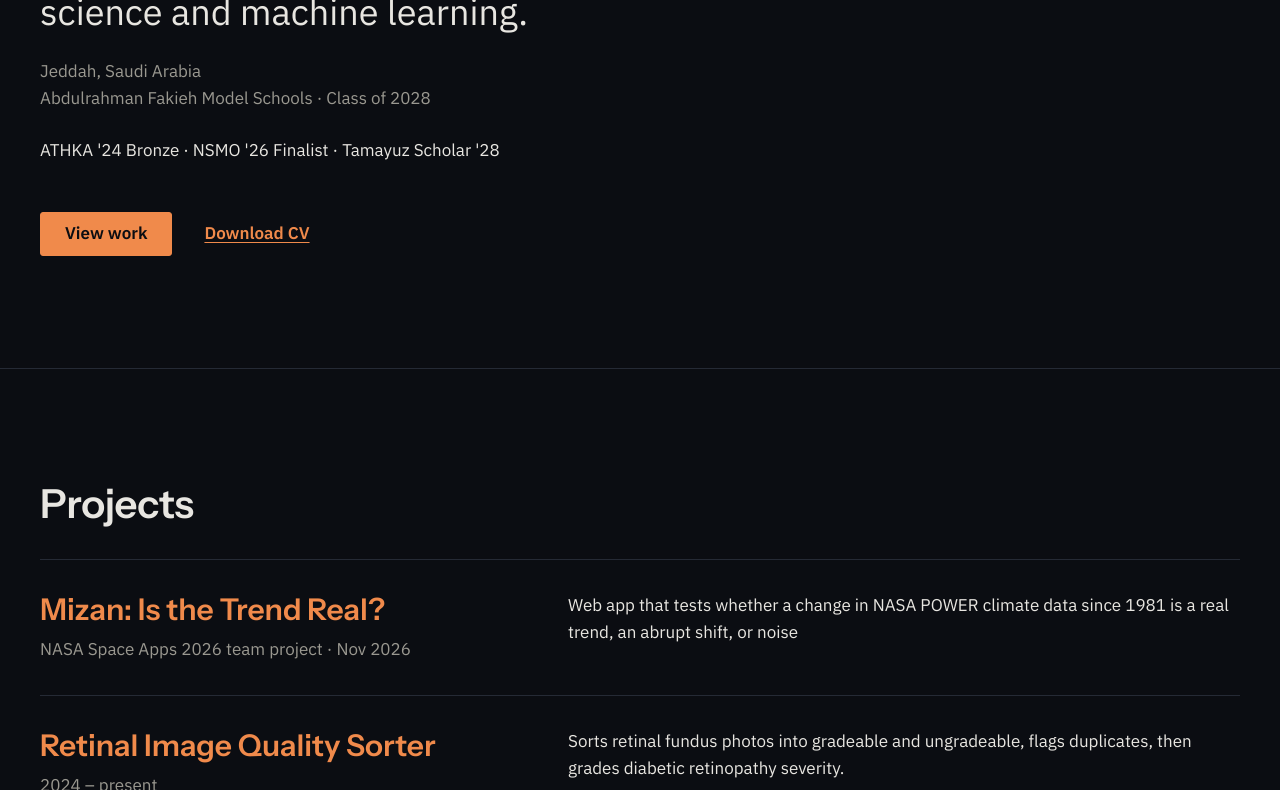
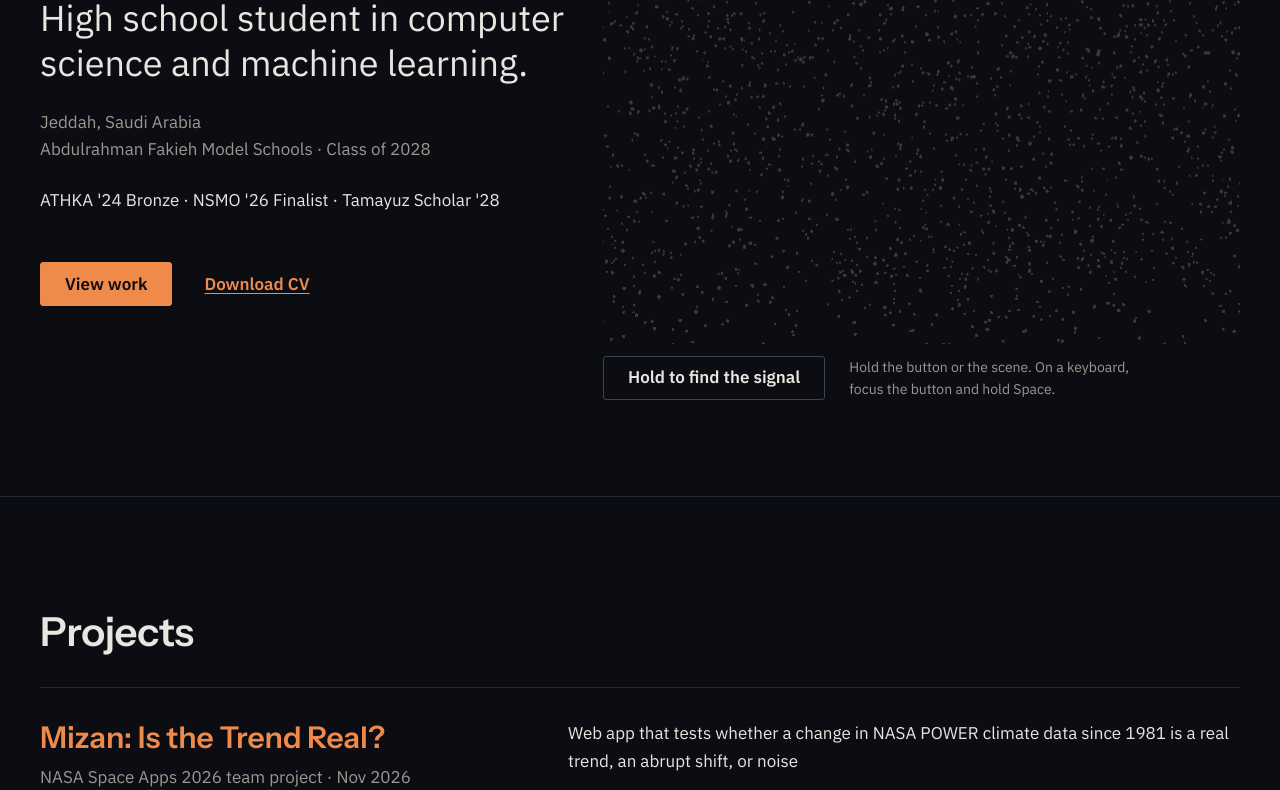
Before and after one commit to Kuriyeatsuchi/kuriyeatsuchi.github.io, an Astro site: page / in a window 1280 px wide. Shown: the part 358-1148 px from the top of the page. Built offline with nearby package versions, Linux system fonts and the light colour scheme; Astro itself is replaced by a stand-in of ours.

Commit message:
Hero: noise that assembles into the eye (three.js / R3F island)
About 2,800 points morph between a noise cloud and the eye in a GLSL shader.
Hold the button, the scene or Space to form it; then it follows the cursor and
the pupil widens over "View work". Loads with client:idle, dpr [1, 1.5],
pauses off screen and when the tab is hidden; reduced motion shows the formed
eye with no animation. Adds @astrojs/react, react, three and R3F (drei is
installed but not imported).

```diff
--- a/astro.config.mjs
+++ b/astro.config.mjs
@@ -1,10 +1,13 @@
 // @ts-check
 import { defineConfig } from 'astro/config';
+import react from '@astrojs/react';
 
 // Static output only (GitHub Pages). Served from the apex custom domain, so no `base`.
 export default defineConfig({
   site: 'https://yousefalsharif.me',
   output: 'static',
+  // React only for the hero 3D island (CLAUDE.md stack).
+  integrations: [react()],
   trailingSlash: 'ignore',
   // CSS is ~3 KB gzipped: inline it to remove render-blocking requests (faster LCP on mobile).
   build: { inlineStylesheets: 'always' },
--- a/src/components/Hero.astro
+++ b/src/components/Hero.astro
@@ -1,8 +1,11 @@
 ---
+import HeroEye from './HeroEye.tsx';
 import { identity, proofChips, ui } from '../content/site';
 ---
 <section class="hero" aria-labelledby="hero-title">
   <div class="container">
+    <div class="hero__grid wide">
+      <div class="hero__text">
         <h1 id="hero-title" class="hero__name">{identity.name}</h1>
         {identity.tagline && <p class="hero__tagline">{identity.tagline}</p>}
         <p class="hero__subline">
@@ -34,7 +37,7 @@ import { identity, proofChips, ui } from '../content/site';
         }
 
         <div class="hero__actions">
-      <a class="btn btn-primary" href="#projects">{ui.hero.viewWork}</a>
+          <a id="view-work" class="btn btn-primary" href="#projects">{ui.hero.viewWork}</a>
           {
             identity.cvHref && (
               <a class="hero__cv" href={identity.cvHref} download>
@@ -44,22 +47,52 @@ import { identity, proofChips, ui } from '../content/site';
           }
         </div>
       </div>
+
+      <div class="hero__scene">
+        <HeroEye client:idle labels={ui.heroEye} />
+      </div>
+    </div>
+  </div>
 </section>
 
 <style>
   .hero {
-    padding-block: clamp(48px, 12vw, 144px) clamp(64px, 10vw, 112px);
+    padding-block: clamp(40px, 8vw, 96px) clamp(48px, 8vw, 96px);
+  }
+
+  .hero__grid {
+    display: grid;
+    gap: var(--space-6);
+  }
+
+  @media (min-width: 960px) {
+    .hero__grid {
+      grid-template-columns: minmax(0, 5fr) minmax(0, 6fr);
+      align-items: center;
+      min-height: min(72vh, 680px);
+    }
+  }
+
+  /* Reserves the scene's space before the 3D island loads (no layout shift). */
+  .hero__scene {
+    height: 380px;
+  }
+
+  @media (min-width: 960px) {
+    .hero__scene {
+      height: min(72vh, 620px);
+    }
   }
 
   /* The tagline says what Yousef does, so it sits right under the name and is
      nearly as large; the name is kept a step smaller than other page titles. */
   .hero__name {
-    font-size: clamp(2.25rem, 6vw, 3.25rem);
+    font-size: clamp(2.25rem, 6vw, 3.5rem);
     letter-spacing: -0.02em;
   }
 
   .hero__tagline {
-    font-size: clamp(1.5rem, 3.6vw, 2.25rem);
+    font-size: clamp(1.5rem, 3.4vw, 2.25rem);
     line-height: 1.25;
     margin-top: var(--space-3);
     text-wrap: balance;
--- /dev/null
+++ b/src/components/HeroEye.tsx
@@ -0,0 +1,354 @@
+/**
+ * Hero scene: noise that assembles into the eye.
+ *
+ * How it works, in plain English:
+ * - About 2,800 points each have two homes: a drifting spot in a noise cloud, and a spot on
+ *   the eye (white of the eye, iris rings, a few vessels). A shader moves every point
+ *   between its two homes by one number, `uP`, from 0 (noise) to 1 (eye).
+ * - Holding the button, the scene, or Space raises `uP`; letting go lowers it. When it
+ *   reaches 1 the eye stays formed until the visitor scatters it again.
+ * - Once formed, the eye turns toward the cursor, and the pupil widens while the pointer
+ *   is over "View work" (the iris points are placed in the shader, so the pupil can change size).
+ * - The render loop stops when the hero is off screen or the tab is hidden.
+ *   With reduced motion the eye is shown already formed and nothing moves.
+ */
+
+import { Canvas, useFrame } from '@react-three/fiber';
+import { useEffect, useMemo, useRef, useState } from 'react';
+import * as THREE from 'three';
+
+interface Labels {
+  hold: string;
+  scatter: string;
+  hint: string;
+}
+
+interface Shared {
+  p: number;
+  holding: boolean;
+  locked: boolean;
+  look: THREE.Vector2;
+  lookTarget: THREE.Vector2;
+  pupil: number;
+  pupilTarget: number;
+  reduced: boolean;
+  onLock: () => void;
+}
+
+function rng(seed: number): () => number {
+  let a = seed >>> 0;
+  return () => {
+    a = (a + 0x6d2b79f5) >>> 0;
+    let t = a;
+    t = Math.imul(t ^ (t >>> 15), t | 1);
+    t ^= t + Math.imul(t ^ (t >>> 7), t | 61);
+    return ((t ^ (t >>> 14)) >>> 0) / 4294967296;
+  };
+}
+
+const R = 1.25;
+const IRIS = 0.42;
+
+/** Kind: 0 = white of the eye, 1 = iris (placed in the shader), 2 = vessel. */
+function buildGeometry(): THREE.BufferGeometry {
+  const r = rng(7);
+  const noise: number[] = [];
+  const eye: number[] = [];
+  const iris: number[] = [];
+  const kind: number[] = [];
+  const delay: number[] = [];
+  const add = (x: number, y: number, z: number, k: number, it = 0, ir = 0): void => {
+    noise.push((r() - 0.5) * 7, (r() - 0.5) * 4.2, (r() - 0.5) * 3);
+    eye.push(x, y, z);
+    iris.push(it, ir);
+    kind.push(k);
+    delay.push(r() * 0.3);
+  };
+
+  // White of the eye: a Fibonacci sphere, minus the cap where the iris sits (facing +z).
+  const n = 1900;
+  const golden = Math.PI * (3 - Math.sqrt(5));
+  for (let i = 0; i < n; i++) {
+    const y = 1 - ((i + 0.5) / n) * 2;
+    const rr = Math.sqrt(1 - y * y);
+    const x = Math.cos(i * golden) * rr;
+    const z = Math.sin(i * golden) * rr;
+    if (Math.acos(z) < IRIS + 0.04) continue;
+    add(x * R, y * R, z * R, 0);
+  }
+  // Iris: rings from the pupil edge (t = 0) to the iris edge (t = 1), denser at the edges.
+  for (let i = 0; i < 900; i++) {
+    const t = i < 160 ? 0 : i < 320 ? 1 : r() ** 0.8;
+    add(0, 0, R, 1, r() * Math.PI * 2, t);
+  }
+  // A few vessels on the white of the eye, curving in from the sides toward the iris.
+  for (let v = 0; v < 6; v++) {
+    const theta0 = (v / 6) * Math.PI * 2 + 0.4;
+    for (let s = 0; s < 40; s++) {
+      const u = s / 39;
+      const alpha = 1.35 - u * 0.8;
+      const theta = theta0 + Math.sin(u * 3 + v) * 0.18;
+      add(R * Math.sin(alpha) * Math.cos(theta), R * Math.sin(alpha) * Math.sin(theta), R * Math.cos(alpha), 2);
+    }
+  }
+
+  const g = new THREE.BufferGeometry();
+  g.setAttribute('position', new THREE.Float32BufferAttribute(eye, 3));
+  g.setAttribute('aNoise', new THREE.Float32BufferAttribute(noise, 3));
+  g.setAttribute('aIris', new THREE.Float32BufferAttribute(iris, 2));
+  g.setAttribute('aKind', new THREE.Float32BufferAttribute(kind, 1));
+  g.setAttribute('aDelay', new THREE.Float32BufferAttribute(delay, 1));
+  return g;
+}
+
+const vertexShader = /* glsl */ `
+  uniform float uP;
+  uniform float uTime;
+  uniform float uPupil;
+  uniform vec2 uLook;
+  uniform float uSize;
+  attribute vec3 aNoise;
+  attribute vec2 aIris;
+  attribute float aKind;
+  attribute float aDelay;
+  varying float vShade;
+  varying float vKind;
+
+  mat3 rotY(float a) { float c = cos(a), s = sin(a); return mat3(c, 0., -s, 0., 1., 0., s, 0., c); }
+  mat3 rotX(float a) { float c = cos(a), s = sin(a); return mat3(1., 0., 0., 0., c, s, 0., -s, c); }
+
+  void main() {
+    float t = clamp((uP - aDelay) / 0.7, 0., 1.);
+    t = t * t * (3. - 2. * t);
+
+    vec3 drift = aNoise + 0.18 * vec3(
+      sin(uTime * 0.31 + aDelay * 41.),
+      cos(uTime * 0.27 + aDelay * 29.),
+      sin(uTime * 0.23 + aDelay * 17.));
+
+    vec3 eye = position;
+    if (aKind > 0.5 && aKind < 1.5) {
+      float a = mix(0.13 * uPupil, ${IRIS.toFixed(2)}, aIris.y);
+      eye = ${R.toFixed(2)} * vec3(sin(a) * cos(aIris.x), sin(a) * sin(aIris.x), cos(a));
+    }
+    eye = rotY(uLook.x) * rotX(uLook.y) * eye;
+
+    vec3 pos = mix(drift, eye, t);
+    vec4 mv = modelViewMatrix * vec4(pos, 1.);
+    gl_Position = projectionMatrix * mv;
+
+    float facing = clamp(0.5 + 0.5 * (eye.z / ${R.toFixed(2)}), 0., 1.);
+    float bright = aKind > 0.5 && aKind < 1.5 ? 1. : (aKind > 1.5 ? 0.55 : 0.42);
+    vShade = mix(0.28, bright * mix(0.35, 1., facing), t);
+    vKind = aKind * step(0.5, t);
+    gl_PointSize = uSize * (1. + 0.5 * t * step(0.5, aKind) * step(aKind, 1.5)) / -mv.z;
+  }
+`;
+
+const fragmentShader = /* glsl */ `
+  uniform vec3 uDim;
+  uniform vec3 uBright;
+  uniform vec3 uVessel;
+  varying float vShade;
+  varying float vKind;
+  void main() {
+    vec2 c = gl_PointCoord - 0.5;
+    if (dot(c, c) > 0.25) discard;
+    vec3 col = mix(uDim, uBright, vShade);
+    if (vKind > 1.5) col = mix(col, uVessel, 0.55);
+    gl_FragColor = vec4(col, 1.);
+  }
+`;
+
+function Eye({ shared }: { shared: Shared }) {
+  const geometry = useMemo(buildGeometry, []);
+  const uniforms = useMemo(
+    () => ({
+      uP: { value: shared.p },
+      uTime: { value: 0 },
+      uPupil: { value: 1 },
+      uLook: { value: new THREE.Vector2() },
+      uSize: { value: 14 },
+      uDim: { value: new THREE.Color('#0B0D12') },
+      uBright: { value: new THREE.Color('#E8E6E1') },
+      uVessel: { value: new THREE.Color('#5CC8FF') },
+    }),
+    [shared],
+  );
+
+  useFrame((state, dt) => {
+    const s = shared;
+    const step = Math.min(dt, 0.05);
+    if (!s.locked) {
+      s.p = s.holding ? Math.min(1, s.p + step / 1.3) : Math.max(0, s.p - step / 0.7);
+      if (s.p >= 1) {
+        s.locked = true;
+        s.holding = false;
+        s.onLock();
+      }
+    }
+    s.look.lerp(s.lookTarget, Math.min(1, step * 5));
+    s.pupil += (s.pupilTarget - s.pupil) * Math.min(1, step * 6);
+    uniforms.uP.value = s.p;
+    uniforms.uTime.value = s.reduced ? 0 : state.clock.elapsedTime;
+    uniforms.uPupil.value = s.pupil;
+    uniforms.uLook.value.copy(s.look).multiplyScalar(s.p);
+    uniforms.uSize.value = 14 * state.gl.getPixelRatio();
+  });
+
+  return (
+    <points geometry={geometry} frustumCulled={false}>
+      <shaderMaterial vertexShader={vertexShader} fragmentShader={fragmentShader} uniforms={uniforms} />
+    </points>
+  );
+}
+
+export default function HeroEye({ labels }: { labels: Labels }) {
+  const reduced = useMemo(
+    () => typeof window !== 'undefined' && window.matchMedia('(prefers-reduced-motion: reduce)').matches,
+    [],
+  );
+  const [locked, setLocked] = useState(reduced);
+  const [running, setRunning] = useState(true);
+  const wrap = useRef<HTMLDivElement>(null);
+  const shared = useMemo<Shared>(
+    () => ({
+      p: reduced ? 1 : 0,
+      holding: false,
+      locked: reduced,
+      look: new THREE.Vector2(),
+      lookTarget: new THREE.Vector2(),
+      pupil: 1,
+      pupilTarget: 1,
+      reduced,
+      onLock: () => setLocked(true),
+    }),
+    [reduced],
+  );
+
+  // Pause when the hero is off screen or the tab is hidden.
+  useEffect(() => {
+    const el = wrap.current;
+    if (!el || reduced) return;
+    let visible = true;
+    const update = (): void => setRunning(visible && document.visibilityState === 'visible');
+    const io = new IntersectionObserver(([entry]) => {
+      visible = !!entry?.isIntersecting;
+      update();
+    });
+    io.observe(el);
+    document.addEventListener('visibilitychange', update);
+    return () => {
+      io.disconnect();
+      document.removeEventListener('visibilitychange', update);
+    };
+  }, [reduced]);
+
+  // Follow the cursor; widen the pupil over "View work"; release a hold anywhere.
+  useEffect(() => {
+    if (reduced) return;
+    const move = (e: PointerEvent): void => {
+      shared.lookTarget.set(((e.clientX / window.innerWidth) * 2 - 1) * 0.55, ((e.clientY / window.innerHeight) * 2 - 1) * 0.4);
+    };
+    const release = (): void => {
+      shared.holding = false;
+    };
+    const cta = document.getElementById('view-work');
+    const dilate = (): void => {
+      shared.pupilTarget = 1.7;
+    };
+    const relax = (): void => {
+      shared.pupilTarget = 1;
+    };
+    window.addEventListener('pointermove', move);
+    window.addEventListener('pointerup', release);
+    window.addEventListener('blur', release);
+    cta?.addEventListener('pointerenter', dilate);
+    cta?.addEventListener('pointerleave', relax);
+    cta?.addEventListener('focus', dilate);
+    cta?.addEventListener('blur', relax);
+    return () => {
+      window.removeEventListener('pointermove', move);
+      window.removeEventListener('pointerup', release);
+      window.removeEventListener('blur', release);
+      cta?.removeEventListener('pointerenter', dilate);
+      cta?.removeEventListener('pointerleave', relax);
+      cta?.removeEventListener('focus', dilate);
+      cta?.removeEventListener('blur', relax);
+    };
+  }, [reduced, shared]);
+
+  const startHold = (): void => {
+    if (!shared.locked) shared.holding = true;
+  };
+  const stopHold = (): void => {
+    shared.holding = false;
+  };
+  const scatter = (): void => {
+    shared.locked = false;
+    shared.holding = false;
+    setLocked(false);
+  };
+
+  return (
+    <div className="hero-eye" ref={wrap}>
+      <div
+        className="hero-eye__stage"
+        aria-hidden="true"
+        onPointerDown={(e) => {
+          if (e.button === 0) startHold();
+        }}
+        onPointerUp={stopHold}
+        onPointerCancel={stopHold}
+        onContextMenu={(e) => e.preventDefault()}
+      >
+        <Canvas
+          dpr={[1, 1.5]}
+          frameloop={reduced ? 'demand' : running ? 'always' : 'never'}
+          camera={{ position: [0, 0, 5.2], fov: 45 }}
+          gl={{ antialias: false, alpha: true, powerPreference: 'low-power' }}
+        >
+          <Eye shared={shared} />
+        </Canvas>
+      </div>
+      {!reduced && (
+        <div className="hero-eye__controls">
+          {locked ? (
+            <button type="button" className="hero-eye__btn" onClick={scatter}>
+              {labels.scatter}
+            </button>
+          ) : (
+            <button
+              type="button"
+              className="hero-eye__btn"
+              aria-describedby="hero-eye-hint"
+              onPointerDown={(e) => {
+                if (e.button === 0) startHold();
+              }}
+              onPointerUp={stopHold}
+              onPointerCancel={stopHold}
+              onKeyDown={(e) => {
+                if (e.key === ' ' || e.key === 'Enter') {
+                  e.preventDefault();
+                  startHold();
+                }
+              }}
+              onKeyUp={(e) => {
+                if (e.key === ' ' || e.key === 'Enter') {
+                  e.preventDefault();
+                  stopHold();
+                }
+              }}
+              onContextMenu={(e) => e.preventDefault()}
+            >
+              {labels.hold}
+            </button>
+          )}
+          <p id="hero-eye-hint" className="hero-eye__hint">
+            {labels.hint}
+          </p>
+        </div>
+      )}
+    </div>
+  );
+}
--- a/tsconfig.json
+++ b/tsconfig.json
@@ -1,5 +1,6 @@
 {
   "extends": "astro/tsconfigs/strict",
+  "compilerOptions": { "jsx": "react-jsx", "jsxImportSource": "react" },
   "include": [".astro/types.d.ts", "**/*"],
   "exclude": ["dist", "node_modules"]
 }
```
Also changed, not shown: package.json (+10 -1 lines), 1 other file. Lines whose indentation alone changed are shown as unchanged.
